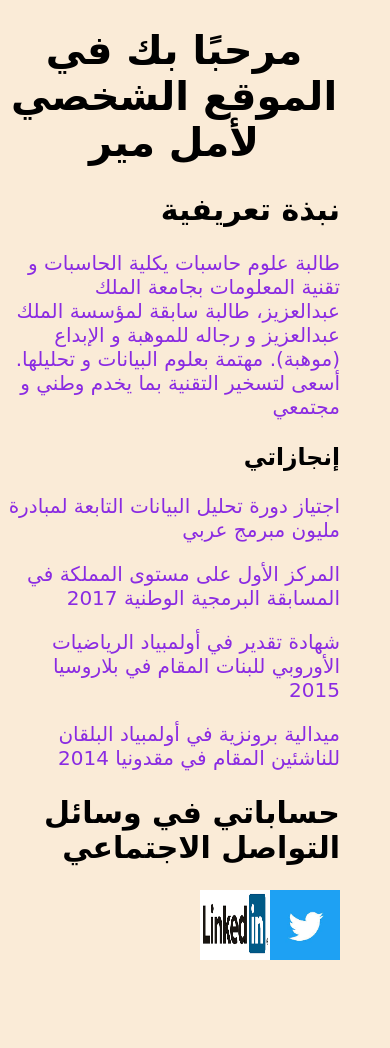
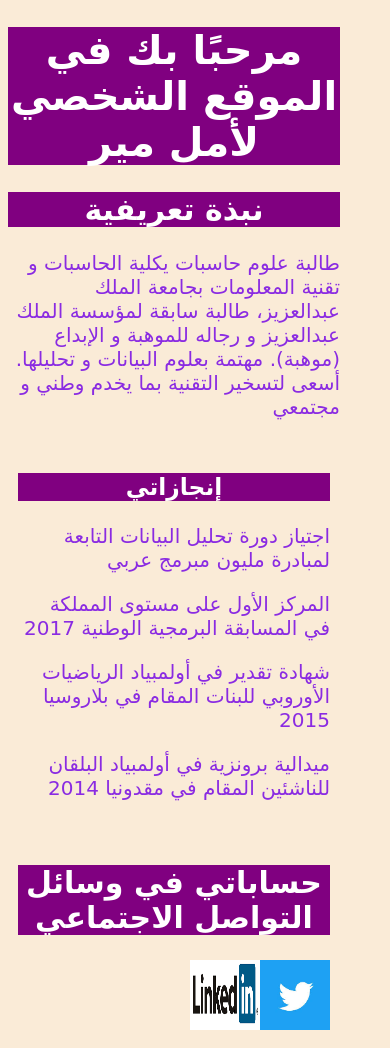
Before and after one commit to AmalMIM333/AmalMIM333.github.io, a plain HTML site: page index.html in a window 390 px wide. Before the commit the page ends 965 px from the top, so only its background shows below. Drawn offline with Linux system fonts and the light colour scheme.

Commit message:
add breakpoint

```diff
--- a/My Website.css
+++ b/My Website.css
@@ -1,6 +1,43 @@
+* {
+    box-sizing: border-box;
+}
+
+[class*="col-"] {
+    float: right;
+    padding: 10px;
+}
+
+/* For mobile phones: */
+[class*="col-"] {
+    width: 100%;
+}
+@media only screen and (min-width: 768px) {
+    /* For desktop: */
+    .col-1 {width: 8.33%;}
+    .col-2 {width: 16.66%;}
+    .col-3 {width: 25%;}
+    .col-4 {width: 33.33%;}
+    .col-5 {width: 41.66%;}
+    .col-6 {width: 50%;}
+    .col-7 {width: 58.33%;}
+    .col-8 {width: 66.66%;}
+    .col-9 {width: 75%;}
+    .col-10 {width: 83.33%;}
+    .col-11 {width: 91.66%;}
+    .col-12 {width: 100%;}
+}
+
+.row::after {
+    content: "";
+    clear: both;
+    display: table;
+}
+
 .head
 {
-    color:black
+    color:white;
+    background-color: purple;
+    text-align:center;
 }
 .body
 { margin : 10 auto;
@@ -10,7 +47,4 @@
     font-family:cursive;
     background-color: antiquewhite;
 
-
-
-
 }
--- a/index.html
+++ b/index.html
@@ -6,28 +6,34 @@
     <meta name="viewport" content="width=device-width, initial-scale=1.0"> <!-- الثانية عشان يزبط الموقع مع حجم الصفحة-->
     <link rel="stylesheet" href="My Website.css">
 </head>
+
     <body class=body>
 
+        <h1 class=head >مرحبًا بك في الموقع الشخصي لأمل مير</h1>
+
+        <h2 class=head >نبذة تعريفية</h2>
 
 
-        <h1 class=head style="text-align:center; ">مرحبًا بك في الموقع الشخصي لأمل مير</h1>
+        <p  style="text-align:right;"> طالبة علوم حاسبات يكلية الحاسبات و تقنية المعلومات بجامعة الملك عبدالعزيز، طالبة سابقة لمؤسسة الملك عبدالعزيز و رجاله للموهبة و الإبداع (موهبة). مهتمة بعلوم البيانات و تحليلها. أسعى لتسخير التقنية بما يخدم وطني و مجتمعي</p>
 
-        <h2 class=head style="text-align:right;">نبذة تعريفية</h2>
-<p  style="text-align:right;"> طالبة علوم حاسبات يكلية الحاسبات و تقنية المعلومات بجامعة الملك عبدالعزيز، طالبة سابقة لمؤسسة الملك عبدالعزيز و رجاله للموهبة و الإبداع (موهبة). مهتمة بعلوم البيانات و تحليلها. أسعى لتسخير التقنية بما يخدم وطني و مجتمعي</p>
+        <div class="row">
+            <div class="col-7">
+                <h3 class=head >إنجازاتي</h3>
 
-        <h3 class=head style="text-align:right;">إنجازاتي</h3>
+                <p style="text-align:right;">اجتياز دورة تحليل البيانات التابعة لمبادرة مليون مبرمج عربي</p>
+                <p style="text-align:right;">المركز الأول على مستوى المملكة في المسابقة البرمجية الوطنية 2017</p>
+                <p style="text-align:right;">شهادة تقدير في أولمبياد الرياضيات الأوروبي للبنات المقام في بلاروسيا 2015</p>
+                <p style="text-align:right;">ميدالية برونزية في أولمبياد البلقان للناشئين المقام في مقدونيا 2014 </p>
+            </div>
 
+            <div class="col-5">
 
-        <p style="text-align:right;">اجتياز دورة تحليل البيانات التابعة لمبادرة مليون مبرمج عربي</p>
-        <p style="text-align:right;">المركز الأول على مستوى المملكة في المسابقة البرمجية الوطنية 2017</p>
-        <p style="text-align:right;">شهادة تقدير في أولمبياد الرياضيات الأوروبي للبنات المقام في بلاروسيا 2015</p>
-        <p style="text-align:right;">ميدالية برونزية في أولمبياد البلقان للناشئين المقام في مقدونيا 2014 </p>
+                <h2 class=head >حساباتي في وسائل التواصل الاجتماعي</h2>
+                <a  href="https://twitter.com/amalmim333?lang=ar"> <img style="float:right" src="twitter.jpg" alt="" width="70" height="70"> </a>
+                <a  href="http://linkedin.com/in/amal-mohammed-a14828138"> <img style="float:right" src="LinkedIn.png" alt="" width="70" height="70"> </a>
+            </div>
+        </div>
 
-
-    <h2 class=head style="text-align:right;">حساباتي في وسائل التواصل الاجتماعي</h2>
-
-<a style="float:right;width:70px;height:42px;" href="https://twitter.com/amalmim333?lang=ar"> <img src="twitter.jpg" alt="" width="70" height="70"> </a>
-<a style="float:right;width:70px;height:42px;" href="http://linkedin.com/in/amal-mohammed-a14828138"> <img src="LinkedIn.png" alt="" width="70" height="70"> </a>
 
 </body>
 </html>
```
